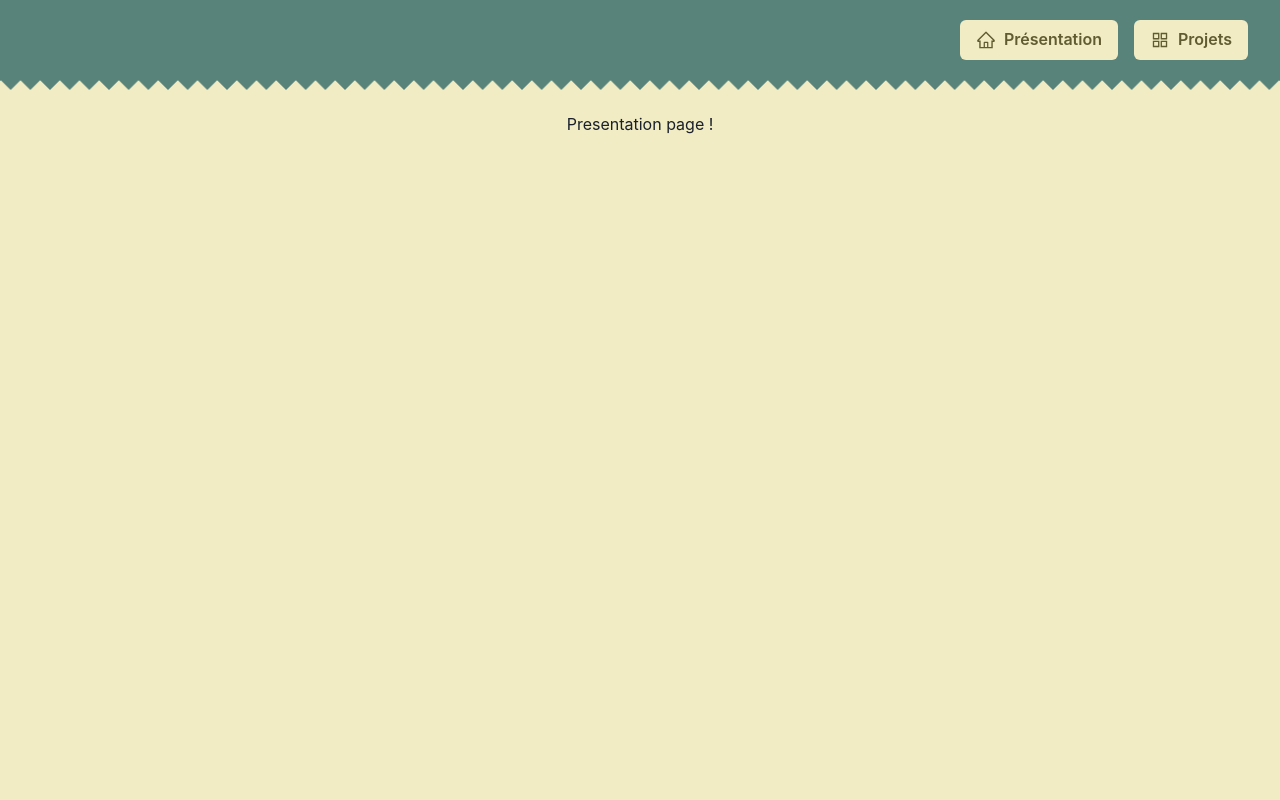
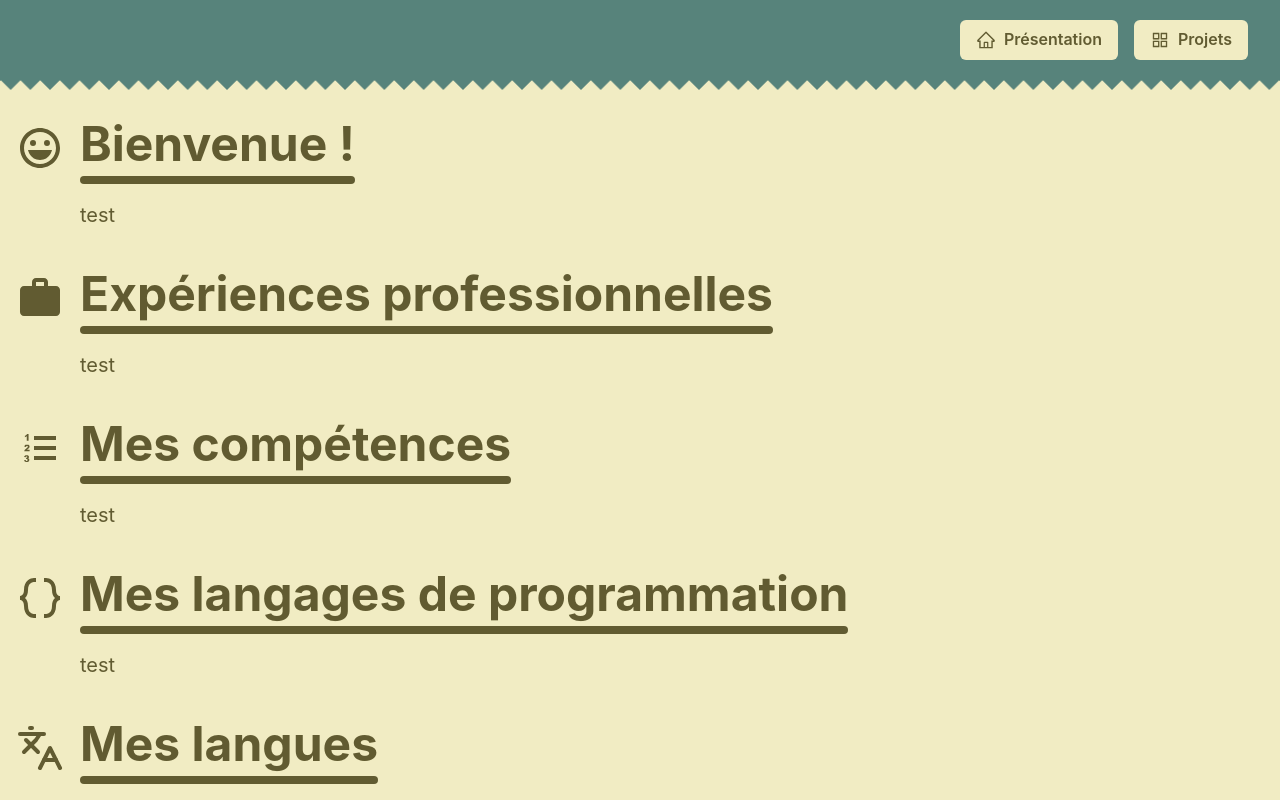
Before and after one commit to DeerisLeGris/Portfolio-V2, a React (Create React App) app in the folder portfolio/: page / in a window 1280 px wide. Shown: the top 800 px of the page. Built offline with nearby package versions, Linux system fonts and the light colour scheme.

Commit message:
PresentationPage updated + section components added

```diff
--- a/portfolio/src/App.tsx
+++ b/portfolio/src/App.tsx
@@ -1,7 +1,7 @@
 import { Container, Box } from '@chakra-ui/react';
 import { Outlet } from 'react-router-dom';
 
-import Header from './components/layout/Header';
+import Header from './components/utils/layout/Header';
 
 const App = () => {
   return (
@@ -11,7 +11,7 @@ const App = () => {
       w="full"
     >
       <Header/>
-      <Container pt="28" maxW="container.xl">
+      <Container pt="28" pb="8" maxW="container.xl">
         <Outlet />
       </Container>
     </Box>
--- a/portfolio/src/components/presentation/PresentationPage.tsx
+++ b/portfolio/src/components/presentation/PresentationPage.tsx
@@ -1,12 +1,80 @@
 import React from "react";
 
-import { VStack, Text } from "@chakra-ui/react";
+import { Stack } from "@chakra-ui/react";
+import { BiHappyAlt, BiListOl, BiCodeCurly, BiSolidGraduation } from "react-icons/bi";
+import { MdWork } from "react-icons/md";
+import { LuLanguages } from "react-icons/lu";
+
+import SectionTitle from "../utils/SectionTitle";
+import Section from "../utils/Section";
+import SectionText from "../utils/SectionText";
 
 const PresentationPage = () => {
   return (
-    <VStack>
-      <Text>Presentation page !</Text>
-    </VStack>
+    <Stack
+      gap="8"
+    >
+      <Section>
+        <SectionTitle
+          icon={BiHappyAlt}
+          title="Bienvenue !"
+        />
+        <SectionText>
+          test
+        </SectionText>
+      </Section>
+
+      <Section>
+        <SectionTitle
+          icon={MdWork}
+          title="Expériences professionnelles"
+        />
+        <SectionText>
+          test
+        </SectionText>
+      </Section>
+
+      <Section>
+        <SectionTitle
+          icon={BiListOl}
+          title="Mes compétences"
+        />
+        <SectionText>
+          test
+        </SectionText>
+      </Section>
+
+      <Section>
+        <SectionTitle
+          icon={BiCodeCurly}
+          title="Mes langages de programmation"
+        />
+        <SectionText>
+          test
+        </SectionText>
+      </Section>
+
+      <Section>
+        <SectionTitle
+          icon={LuLanguages}
+          title="Mes langues"
+        />
+        <SectionText>
+          test
+        </SectionText>
+      </Section>
+
+      <Section>
+        <SectionTitle
+          icon={BiSolidGraduation}
+          title="Mes formations"
+        />
+        <SectionText>
+          test
+        </SectionText>
+      </Section>
+
+    </Stack>
   )
 };
 
--- /dev/null
+++ b/portfolio/src/components/utils/Section.tsx
@@ -0,0 +1,16 @@
+import React from "react";
+
+import { Stack, StackProps } from "@chakra-ui/react";
+
+const Section = ({
+  ...props
+} : StackProps) => {
+  return (
+    <Stack
+      gap="4"
+      {...props}
+    />
+  )
+};
+
+export default React.memo(Section);
--- /dev/null
+++ b/portfolio/src/components/utils/SectionText.tsx
@@ -0,0 +1,18 @@
+import React from "react";
+
+import { Text, TextProps } from "@chakra-ui/react";
+
+const SectionText = ({
+  ...props
+} : TextProps) => {
+  return (
+    <Text
+      color="tertiary"
+      fontSize="xl"
+      ml="16"
+      {...props}
+    />
+  )
+};
+
+export default React.memo(SectionText);
--- /dev/null
+++ b/portfolio/src/components/utils/SectionTitle.tsx
@@ -0,0 +1,36 @@
+import React from "react";
+import { Box, HStack, Heading, Icon, Stack } from "@chakra-ui/react";
+import { IconType } from "react-icons";
+
+type SectionTitleProps = {
+  title: string;
+  icon: IconType;
+}
+
+const SectionTitle = ({
+  title,
+  icon
+} : SectionTitleProps) => {
+  return (
+    <HStack color="tertiary" gap="4">
+      <Icon as={icon} h="12" w="12" />
+      <Stack
+        w="max-content"
+        mt="2"
+      >
+        <Heading size="2xl">
+          {title}
+        </Heading>
+        <Box
+          h="2"
+          bg="tertiary"
+          borderRadius="full"
+        >
+        </Box>
+      </Stack>
+
+    </HStack>
+  )
+};
+
+export default React.memo(SectionTitle);
--- a/portfolio/src/components/layout/Header.tsx
+++ b/portfolio/src/components/utils/layout/Header.tsx
@@ -13,8 +13,9 @@ import {
   AiOutlineAppstore
 } from "react-icons/ai";
 
-import portfolioContent from '../../portfolio_content.json';
 import { Link } from "react-router-dom";
+
+import portfolioContent from '../../../portfolio_content.json';
 
 const Header = ({
   ...props
```
